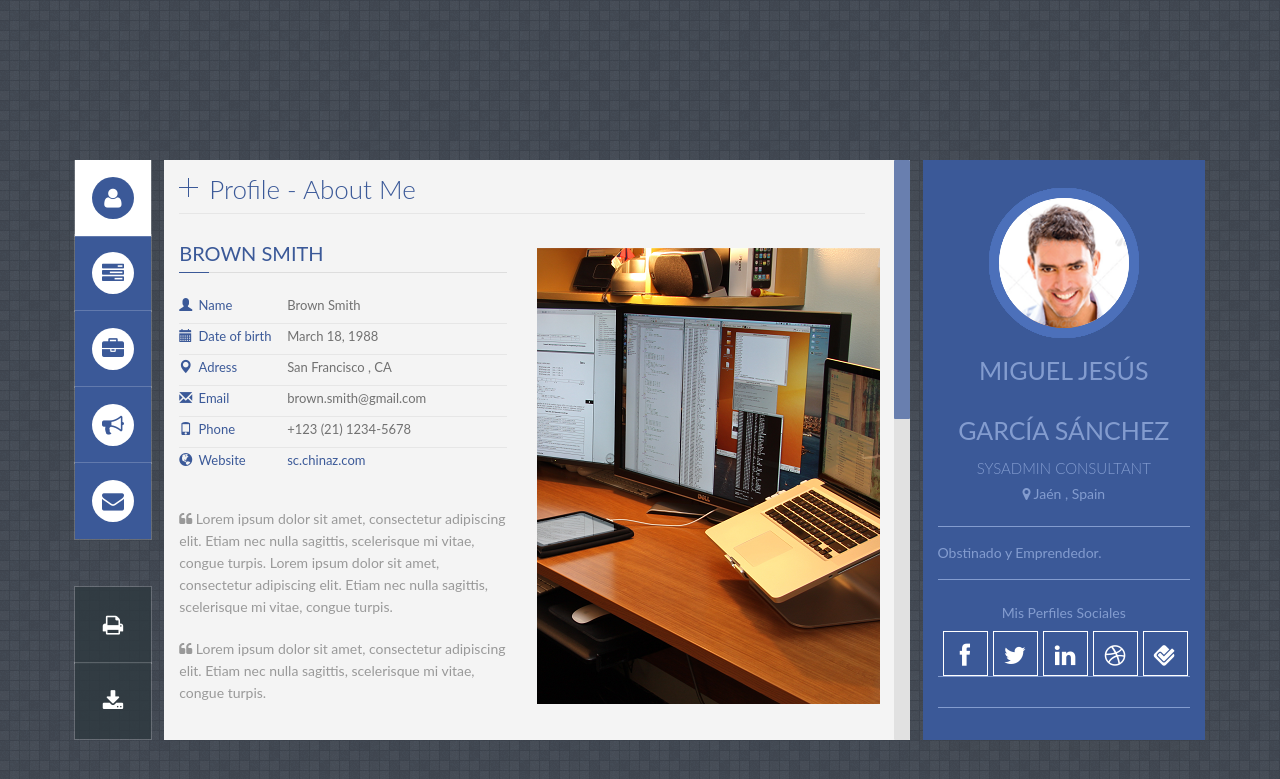
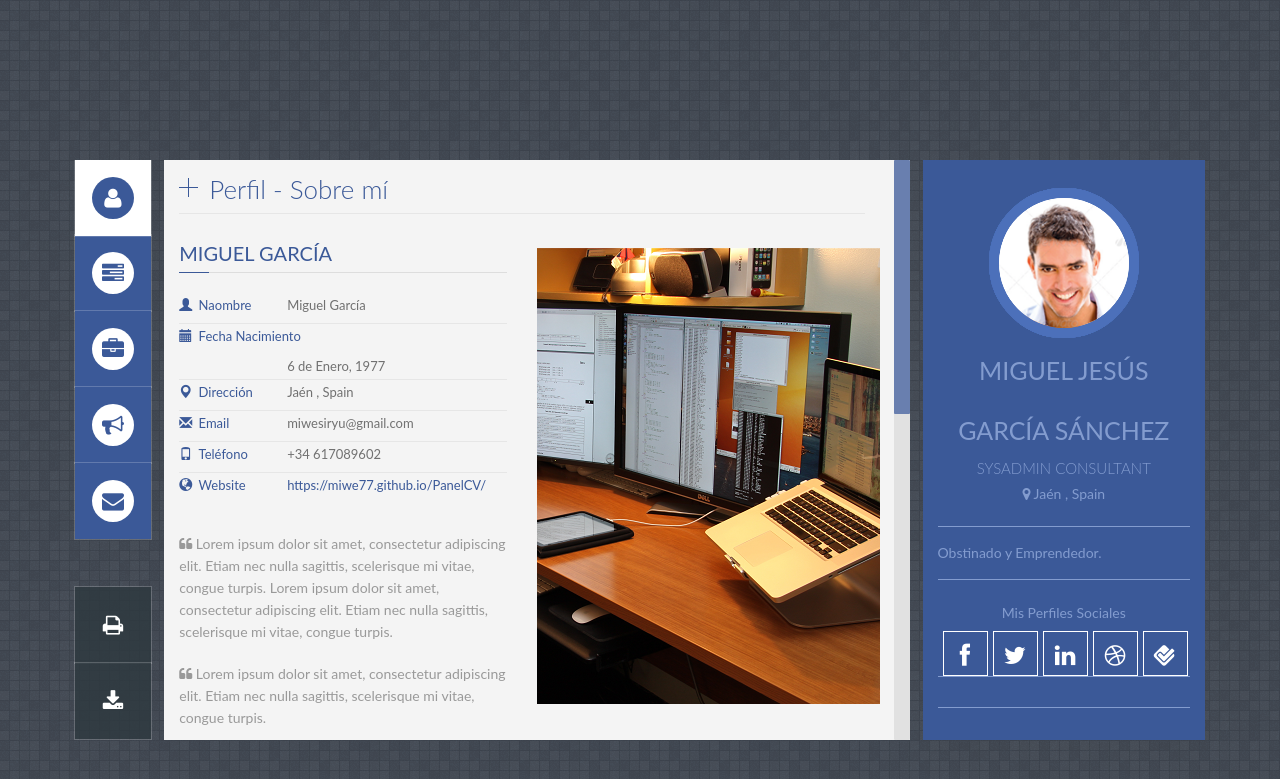
Before and after one commit to Miwe77/PanelCV, a Jekyll site: the page built from index.html, in a window 1280 px wide. Shown: the top 779 px of the page. Built offline with Jekyll 4.4.1, drawn with Linux system fonts in a browser that asks for light colours; some web fonts are replaced.

Commit message:
Update profile.html

```diff
--- a/_includes/profile.html
+++ b/_includes/profile.html
@@ -1,14 +1,14 @@
 <!-- profile -->
 <div id="profile" class="content_2">
     <!-- .title -->
-<h1 class="h-bloc">Profile - About Me</h1>
+<h1 class="h-bloc">Perfil - Sobre mí</h1>
 
 <div class="row top-p">
     <div class="col-md-6 profile-l">
 
         <!--About me-->
         <div class="title_content">
-            <div class="text_content">brown smith</div>
+            <div class="text_content">Miguel García</div>
             <div class="clear"></div>
         </div>
 
@@ -16,43 +16,43 @@
 
             <li>
                 <i class="glyphicon glyphicon-user"></i>
-                <label>Name</label>
-                <span class="value">Brown Smith</span>
+                <label>Naombre</label>
+                <span class="value">Miguel García</span>
                 <div class="clear"></div>
             </li>
 
             <li>
                 <i class="glyphicon glyphicon-calendar"></i>
-                <label>Date of birth</label>
-                <span class="value">March 18, 1988</span>
+                <label>Fecha Nacimiento</label>
+                <span class="value">6 de Enero, 1977</span>
                 <div class="clear"></div>
             </li>
 
             <li>
                 <i class="glyphicon glyphicon-map-marker"></i>
-                <label>Adress</label>
-                <span class="value">San Francisco , CA</span>
+                <label>Dirección</label>
+                <span class="value">Jaén , Spain</span>
                 <div class="clear"></div>
             </li>
 
             <li>
                 <i class="glyphicon glyphicon-envelope"></i>
                 <label>Email</label>
-                <span class="value">brown.smith@gmail.com</span>
+                <span class="value">miwesiryu@gmail.com</span>
                 <div class="clear"></div>
             </li>
 
             <li>
                 <i class="glyphicon glyphicon-phone"></i>
-                <label>Phone</label>
-                <span class="value">+123 (21) 1234-5678</span>
+                <label>Teléfono</label>
+                <span class="value">+34 617089602</span>
                 <div class="clear"></div>
             </li>
 
             <li>
                 <i class="glyphicon glyphicon-globe"></i>
                 <label>Website</label>
-                <span class="value"><a href="#" target="_blank">sc.chinaz.com</a></span>
+                <span class="value"><a href="#" target="_blank">https://miwe77.github.io/PanelCV/</a></span>
                 <div class="clear"></div>
             </li>
 
```
